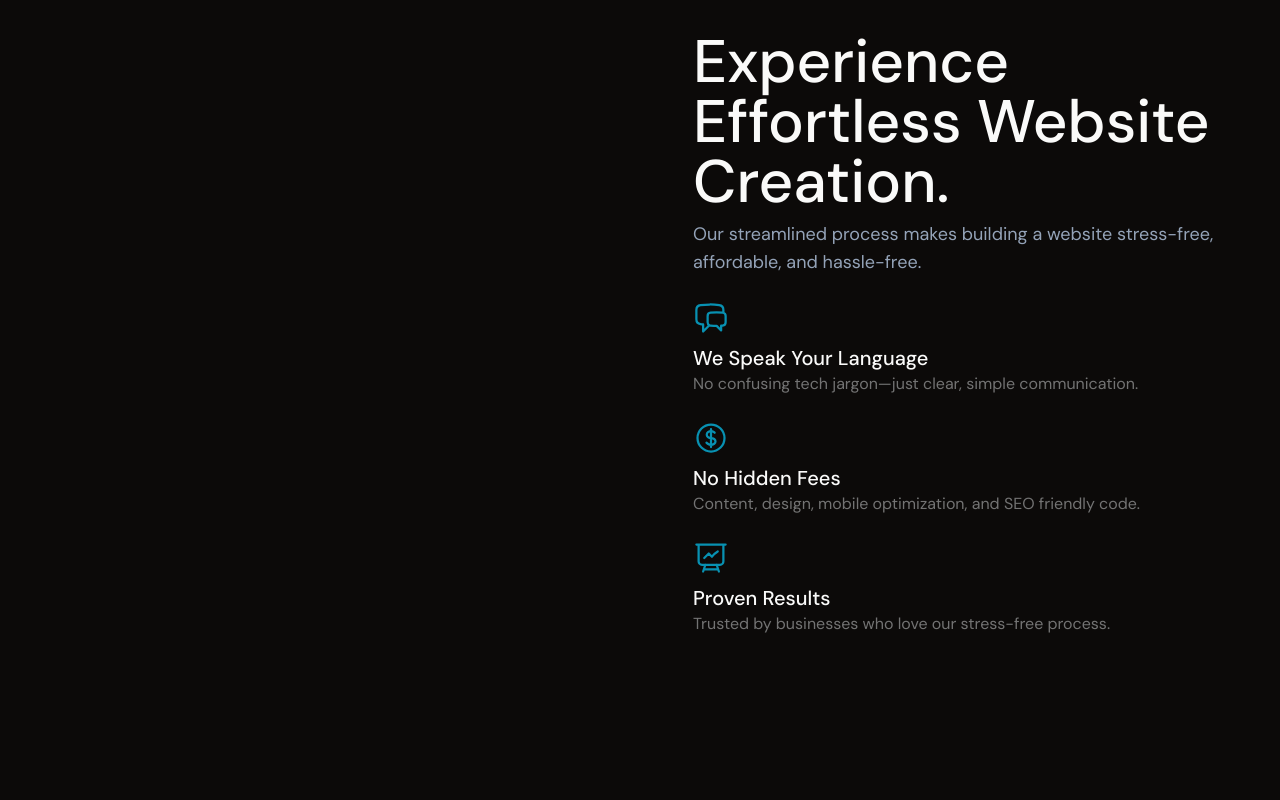
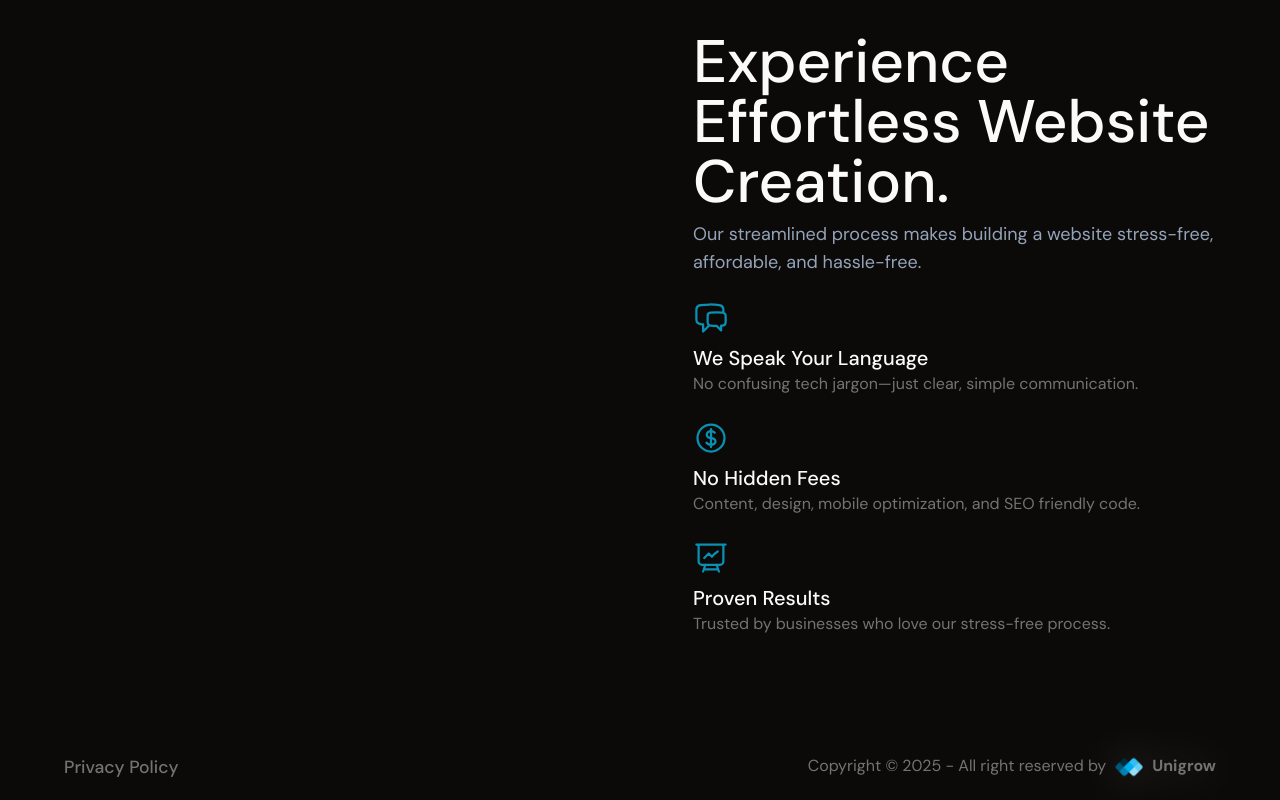
Before and after one commit to devkatyall/unigrow, a Next.js app: page /why-unigrow in a window 1280 px wide. Shown: the part 1522-2322 px from the top of the page. Before the commit the page ends 2256 px from the top, so only its background shows below. Built offline with nearby package versions, Linux system fonts and the light colour scheme.

Commit message:
footer edits

```diff
--- a/src/app/layout.js
+++ b/src/app/layout.js
@@ -1,3 +1,4 @@
+import Footer from "@/components/Footer";
 import "./globals.css";
 import Header from "@/components/Header";
 import { AppProvider, useAppContext } from "@/Context";
@@ -14,6 +15,7 @@ export default function RootLayout({ children }) {
         <body className="dark">
           <Header />
           {children}
+          <Footer />
         </body>
       </AppProvider>
     </html>
--- /dev/null
+++ b/src/components/Footer.jsx
@@ -0,0 +1,28 @@
+import Image from "next/image";
+import Link from "next/link";
+import React from "react";
+
+export default function Footer() {
+  return (
+    <footer className="p-4 bg-base-300 py-5 lg:py-[18px] px-5 lg:px-16 flex items-center justify-center">
+      <div className="flex items-center justify-between w-full">
+        <Link href={"/privacy-policy"}>
+          <p className=" text-neutral-500 font-medium">Privacy Policy</p>
+        </Link>
+        <p className=" text-neutral-500 selection:bg-cyan-500 selection:text-black">
+          Copyright © 2025 - All right reserved by
+          <span className="font-bold drop-shadow-[0px_0px_10px_#b8b8b859] md:drop-shadow-[0px_0px_20px_#b8b8b859]">
+            <Image
+              src="/logo.png"
+              alt="logo"
+              width={30}
+              height={30}
+              className="mx-2 self-center inline-block"
+            />
+            Unigrow
+          </span>
+        </p>
+      </div>
+    </footer>
+  );
+}
```
